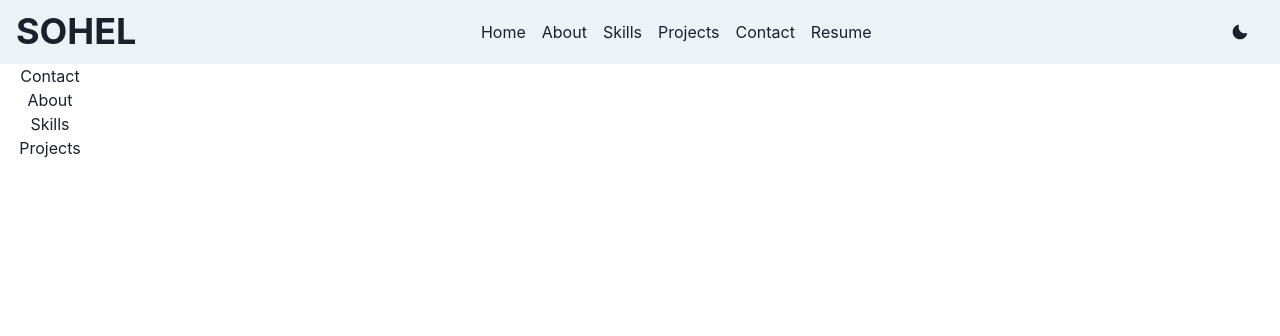
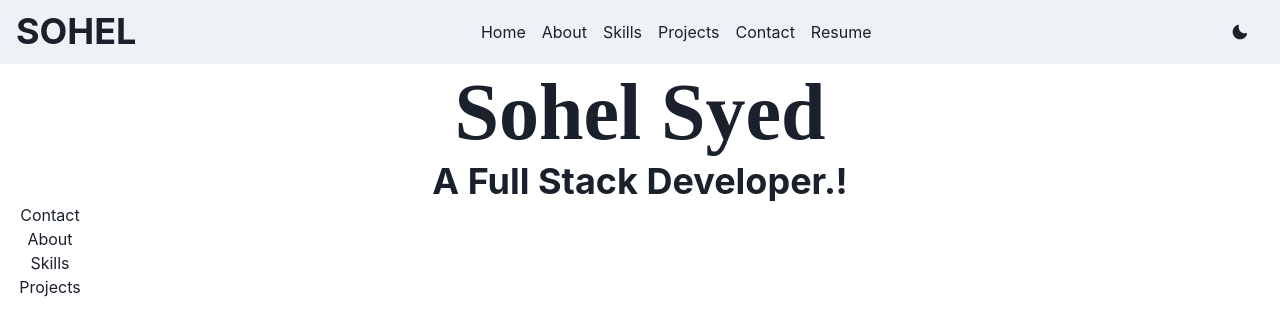
Before and after one commit to syedsohel22/syedsohel22.github.io, a React (Create React App) app: page / in a window 1280 px wide. Shown: the top 336 px of the page. Built offline with nearby package versions, Linux system fonts and the light colour scheme.

Commit message:
added files

```diff
--- a/src/Components/Home.jsx
+++ b/src/Components/Home.jsx
@@ -1,40 +1,14 @@
-import { Box } from "@chakra-ui/react";
+import { Box, Heading } from "@chakra-ui/react";
 import React from "react";
 
 import "./home.css";
 const Home = () => {
   return (
     <Box id="home">
-      {/* <div style={{ border: "1px solid black" }}>
-        <div class="context">
-          <img
-            src="https://avatars.githubusercontent.com/u/83800834?v=4"
-            alt="img"
-          />
-          <h1>Sohel Syed </h1>
-
-          <p>
-            I am a Full stack web developer doing militry style coding and
-            learning MERN Stack at Masai School. I have done various group as
-            well as individual projects in my coding journey
-          </p>
-        </div>
-
-        <div class="area">
-          <ul class="circles">
-            <li></li>
-            <li></li>
-            <li></li>
-            <li></li>
-            <li></li>
-            <li></li>
-            <li></li>
-            <li></li>
-            <li></li>
-            <li></li>
-          </ul>
-        </div>
-      </div> */}
+      <Heading id="user-detail-name" fontSize={80} fontFamily={"old english"}>
+        Sohel Syed
+      </Heading>
+      <Heading id="user-detail-intro">A Full Stack Developer.!</Heading>
     </Box>
   );
 };
--- a/src/Components/Navbar.jsx
+++ b/src/Components/Navbar.jsx
@@ -31,7 +31,7 @@ export default function Nav() {
   //const { isOpen, onOpen, onClose } = useDisclosure();
   return (
     <>
-      <Box bg={useColorModeValue("gray.100", "gray.900")} px={4}>
+      <Box bg={useColorModeValue("gray.100", "gray.900")} px={4} id="nav-menu">
         <Flex h={16} alignItems={"center"} justifyContent={"space-between"}>
           <Heading>SOHEL</Heading>
           <Flex gap={4}>
```
